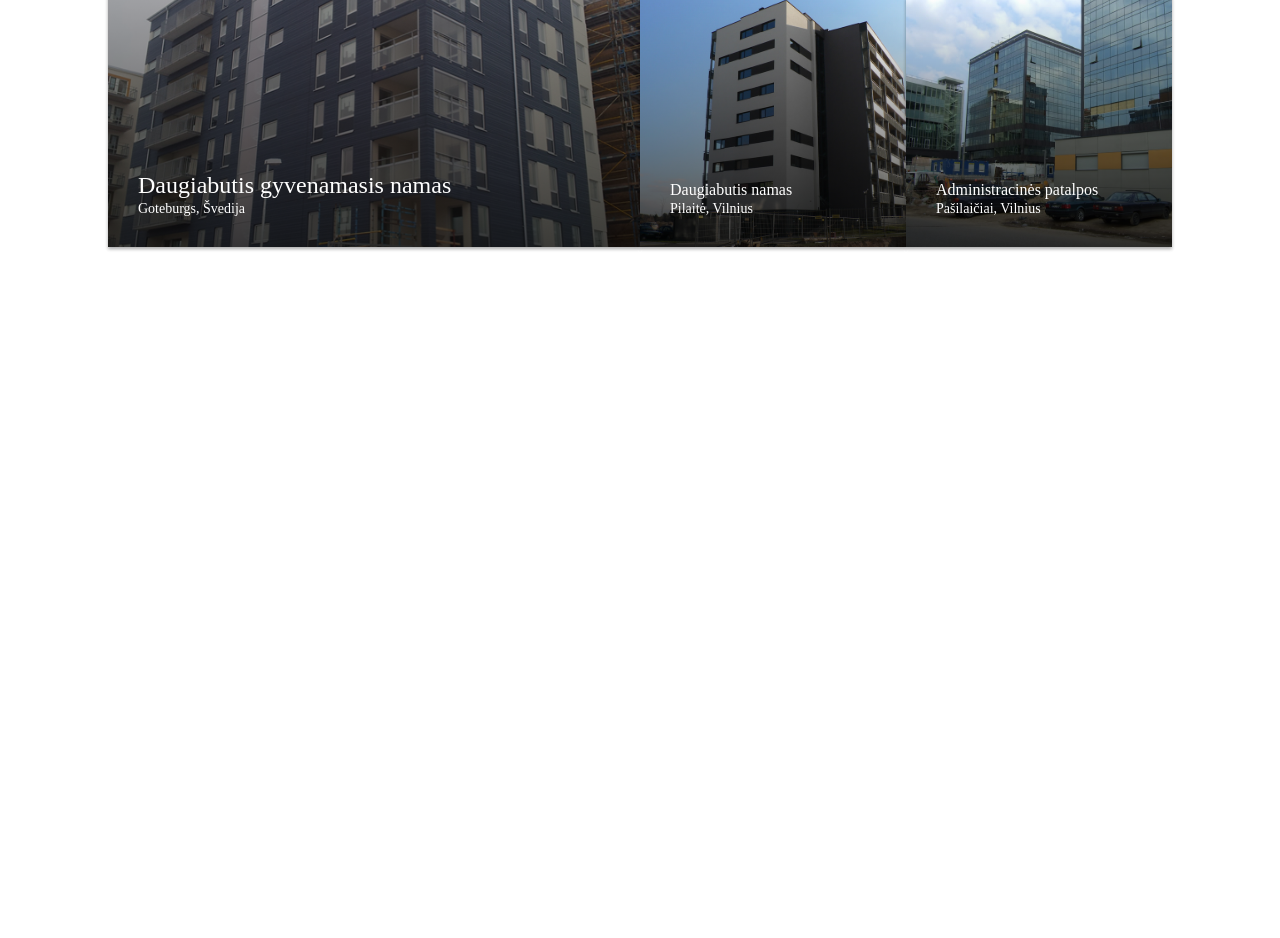
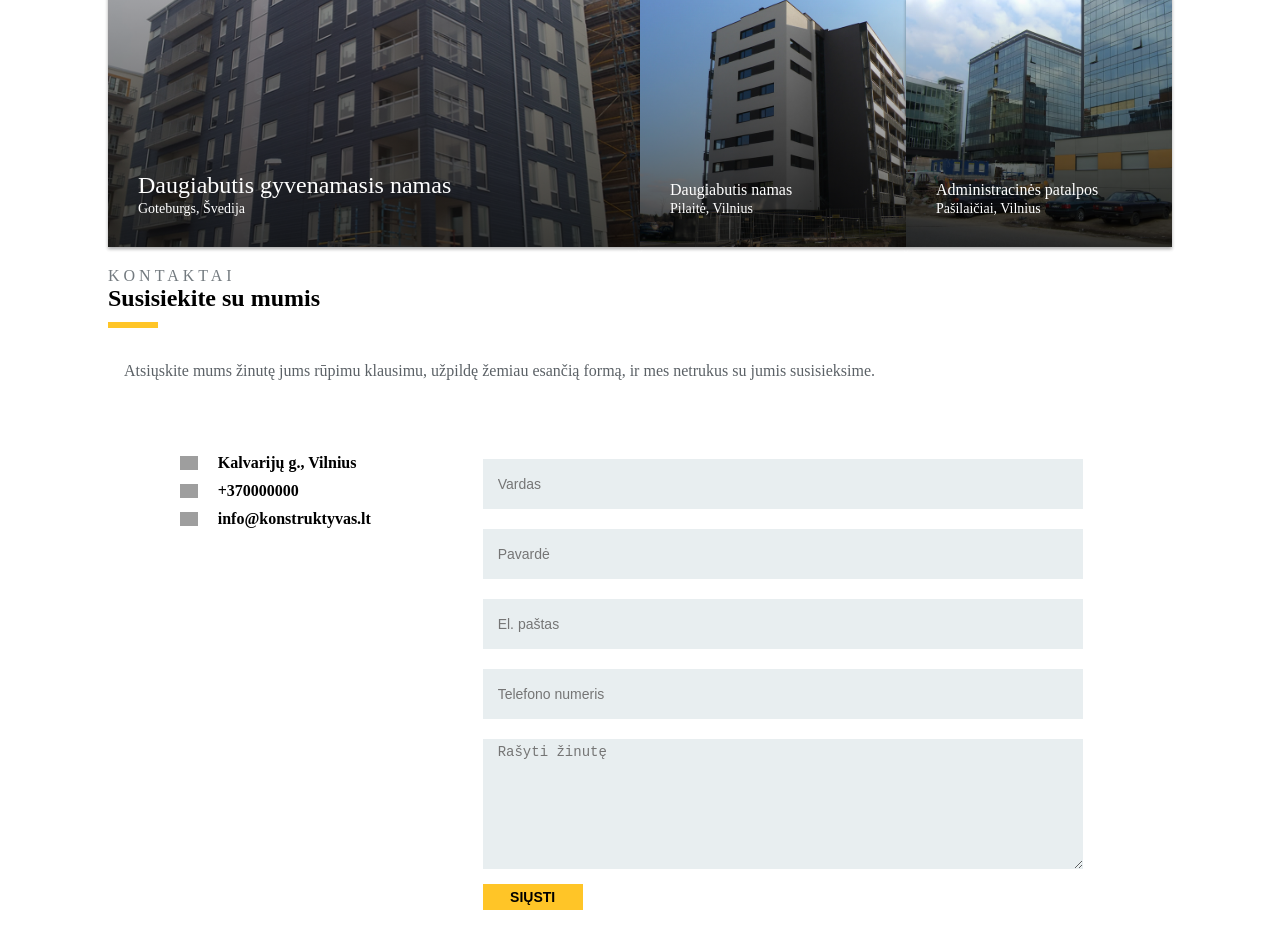
Before and after one commit to lspk129/construct, a Gatsby site: page / in a window 1280 px wide. Shown: the part 2758-3696 px from the top of the page. Before the commit the page ends 3013 px from the top, so only its background shows below. Built offline with nearby package versions, Linux system fonts and the light colour scheme; Gatsby itself is replaced by a stand-in of ours; grey boxes are pictures that could not be loaded.

Commit message:
Create contact form

```diff
--- /dev/null
+++ b/src/components/Contact/Form.js
@@ -0,0 +1,43 @@
+import styled from 'styled-components';
+
+export const Form = styled.form`
+  display: grid;
+  grid-template-columns: minmax(200px, 600px);
+  grid-gap: 10px;
+  padding: 20px;
+`;
+
+export const Input = styled.input`
+  background-color: #e8eef0;
+  height: 40px;
+  padding: 5px 15px;
+  font-size: 14px;
+  margin: 5px 0;
+  border: 0;
+`;
+
+export const TextArea = styled.textarea`
+  background-color: #e8eef0;
+  height: 40px;
+  padding: 5px 15px;
+  font-size: 14px;
+  margin: 5px 0;
+  border: 0;
+  height: 120px;
+`;
+
+export const Button = styled.button`
+  width: 100px;
+  font-size: 14px;
+  padding: 5px 25px;
+  text-transform: uppercase;
+  outline: none;
+  font-weight: bold;
+  background-color: #ffc527;
+  border: #ffc527;
+  &:hover {
+    background-color: #121d25;
+    color: #fff;
+    border: 2px solid #ffc527;
+  }
+`;
--- /dev/null
+++ b/src/components/Contact/Info.js
@@ -0,0 +1,49 @@
+import React from 'react';
+import styled from 'styled-components';
+import emailIcon from '../../../public/static/ic_email_black_24px.svg';
+import phoneIcon from '../../../public/static/ic_phone_black_24px.svg';
+import homeSVG from '../../../public/static/ic_home_black_24px.svg';
+
+const Icon = styled.img`
+  margin: 0;
+  width: 18px;
+  fill: ;
+`;
+
+const SectionRow = styled.div`
+  display: flex;
+  align-items: center;
+`;
+
+const SectionContact = styled.div`
+  display: grid;
+  justify-self: center;
+  grid-gap: 10px;
+  padding: 20px;
+  margin: 0 0 auto;
+`;
+
+const InfoText = styled.span`
+  font-size: 16px;
+  font-weight: bold;
+  padding: 0 20px;
+`;
+
+const ContactInfo = () => (
+  <SectionContact>
+    <SectionRow>
+      <Icon src={homeSVG} alt="" />
+      <InfoText>Kalvarijų g., Vilnius</InfoText>
+    </SectionRow>
+    <SectionRow>
+      <Icon src={phoneIcon} alt="" />
+      <InfoText>+370000000</InfoText>
+    </SectionRow>
+    <SectionRow>
+      <Icon src={emailIcon} alt="" />
+      <InfoText>info@konstruktyvas.lt</InfoText>
+    </SectionRow>
+  </SectionContact>
+);
+
+export default ContactInfo;
--- /dev/null
+++ b/src/components/Contact/index.js
@@ -0,0 +1,146 @@
+import React, { Component } from 'react';
+import styled from 'styled-components';
+import { Form, Input, TextArea, Button } from './Form';
+import ContactInfo from './Info';
+
+const Section = styled.div`
+  @media (min-width: 600px) {
+    display: grid;
+    grid-template-columns: 1fr 2fr;
+  }
+  @media (min-width: 800px) {
+    padding: 0 100px;
+  }
+`;
+
+const TitleSection = styled.div`
+${({ text }) => text && `
+  padding: 20px;
+  @media (min-width: 600px) {
+    padding: 20px 40px;
+  }
+  @media (min-width: 800px) {
+    padding: 20px 100px;
+  }
+`}
+`;
+
+const Subtitle = styled.span`
+  font-size: 16px;
+  color: #737a7f;
+  margin-bottom: 5px;
+  text-transform: uppercase;
+  letter-spacing: 4px;
+`;
+
+const Title = styled.h2`
+  margin: 0 0 10px;
+`;
+
+const ColorBar = styled.div`
+  width: 50px;
+  height: 6px;
+  background-color: #ffc527;
+`;
+
+const Text = styled.p`
+  margin: 30px 0 30px;
+  color: #5b6166;
+  line-height: 26px;
+`;
+
+class Contact extends Component {
+  state = {
+    firstName: '',
+    lastName: '',
+    email: '',
+    phone: '',
+    message: ''
+  }
+
+  handleChange = (e) => {
+    const newState = {};
+    newState[e.target.name] = e.target.value;
+    this.setState(newState);
+  }
+
+  handleSubmit = (e) => {
+    e.preventDefault();
+    console.log(this.state);
+    this.setState({
+      firstName: '',
+      lastName: '',
+      email: '',
+      phone: '',
+      message: ''
+    })
+    // TODO: add email sending function
+  }
+
+  renderForm = () => (
+    <Form onSubmit={this.handleSubmit}>
+      <Input
+        type="text"
+        value={this.state.firstName}
+        onChange={this.handleChange}
+        name="firstName"
+        placeholder="Vardas"
+      />
+
+      <Input
+        type="text"
+        value={this.state.lastName}
+        onChange={this.handleChange}
+        name="lastName"
+        placeholder="Pavardė"
+      />
+
+      <Input
+        type="email"
+        value={this.state.email}
+        onChange={this.handleChange}
+        name="email"
+        placeholder="El. paštas"
+      />
+
+      <Input
+        type="text"
+        value={this.state.phone}
+        onChange={this.handleChange}
+        name="phone"
+        placeholder="Telefono numeris"
+      />
+
+      <TextArea
+        rows="10"
+        cols="50"
+        type="text"
+        value={this.state.message}
+        onChange={this.handleChange}
+        name="message"
+        placeholder="Rašyti žinutę"
+      />
+      <Button type="submit">Siųsti</Button>
+    </Form>
+  );
+
+  render() {
+    return (
+      <div>
+        <TitleSection text>
+          <Subtitle>Kontaktai</Subtitle>
+          <Title>Susisiekite su mumis</Title>
+          <ColorBar />
+          <Text>&emsp;Atsiųskite mums žinutę jums rūpimu klausimu, užpildę žemiau esančią formą, ir mes netrukus su jumis susisieksime.</Text>
+        </TitleSection>
+
+        <Section>
+          <ContactInfo />
+          {this.renderForm()}
+        </Section>
+      </div>
+    );
+  }
+}
+
+export default Contact;
--- a/src/pages/index.js
+++ b/src/pages/index.js
@@ -3,6 +3,7 @@ import LandingPage from '../components/LandingPage';
 import Services from '../components/Services';
 import Banner from '../components/Banner';
 import Work from '../components/Work';
+import Contact from '../components/Contact';
 
 const IndexPage = () => (
   <div>
@@ -10,6 +11,7 @@ const IndexPage = () => (
     <Services />
     <Banner />
     <Work />
+    <Contact />
   </div>
 );
 
```
